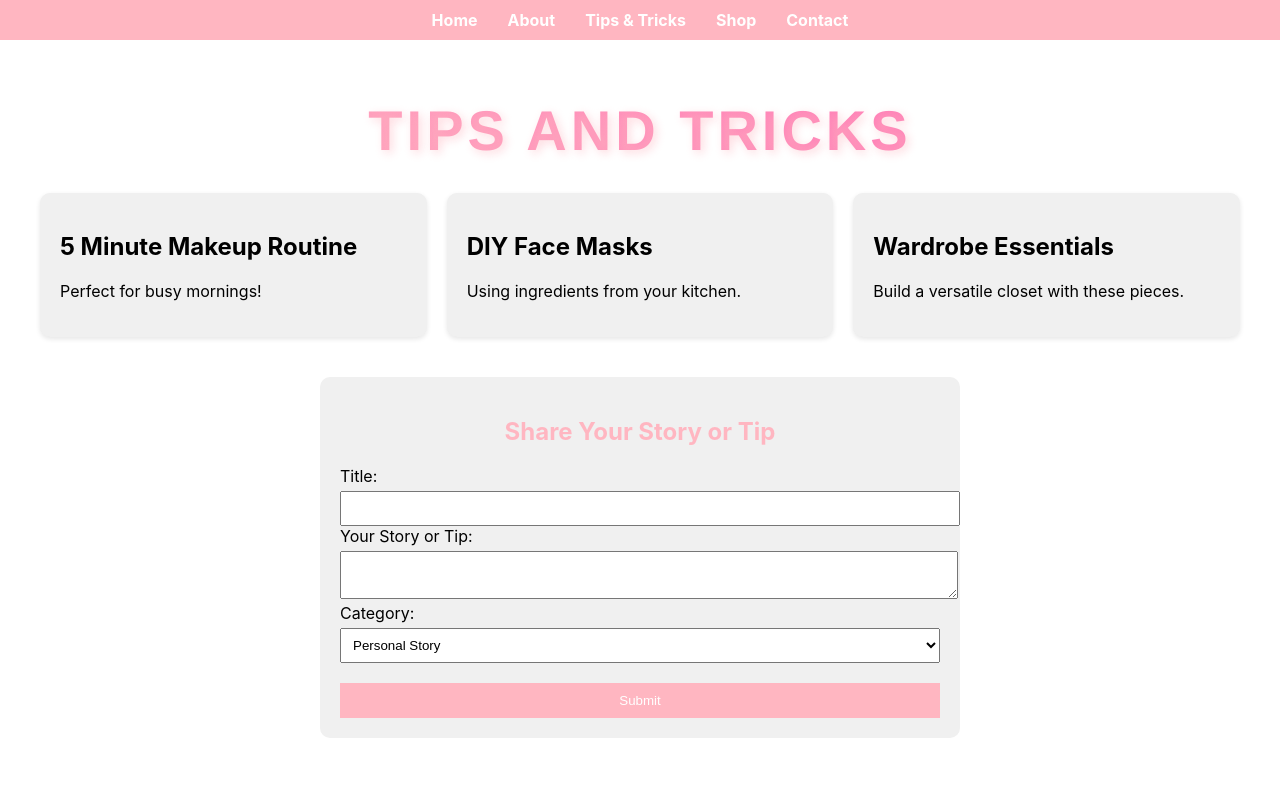
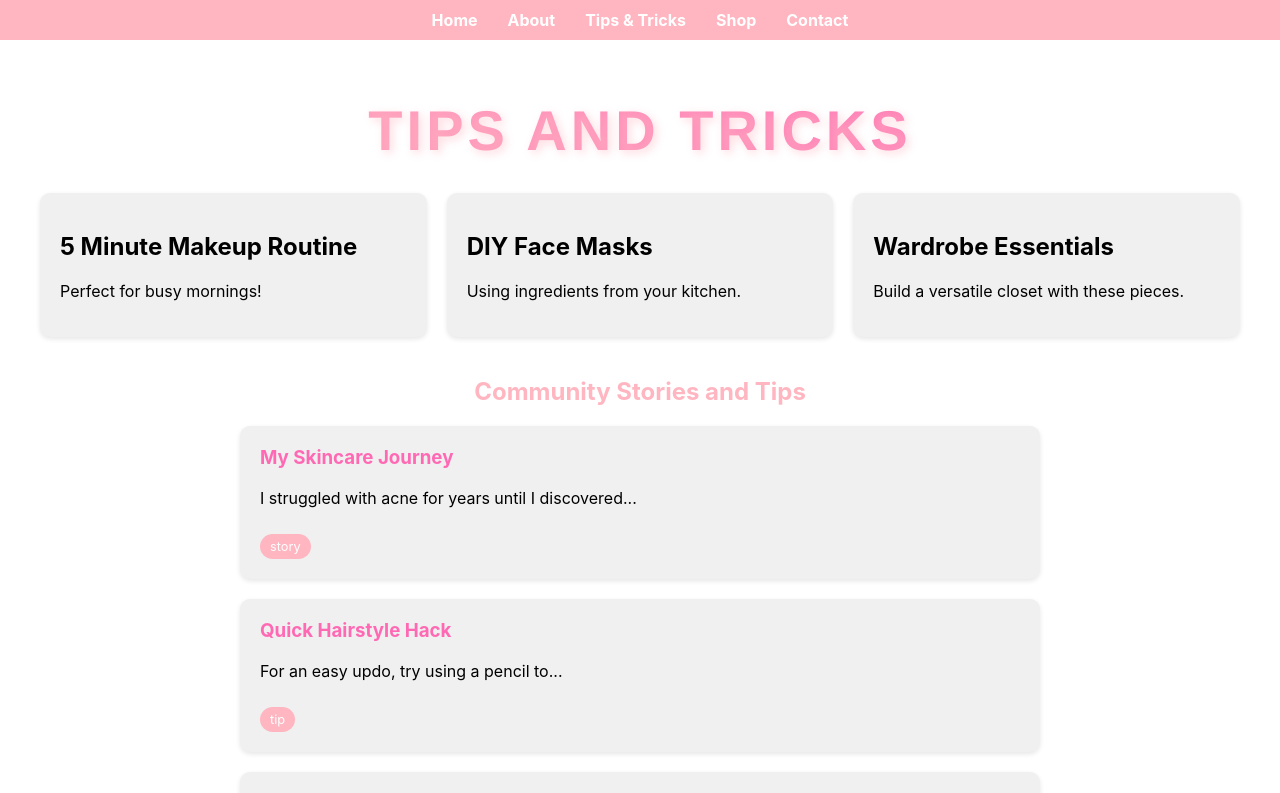
Before and after one commit to elizabethvilloria/blog, a React (Create React App) app: page /tips in a window 1280 px wide. Shown: the top 793 px of the page. Built offline with nearby package versions, Linux system fonts and the light colour scheme.

Commit message:
User Submissions added

```diff
--- a/src/App.css
+++ b/src/App.css
@@ -505,3 +505,36 @@ h1:hover {
 .submit-story button:hover {
   background-color: #FF69B4;
 }
+
+.user-submissions {
+  max-width: 800px;
+  margin: 40px auto;
+}
+
+.user-submissions h2 {
+  color: #FFB6C1;
+  text-align: center;
+}
+
+.submission-card {
+  background-color: #f0f0f0;
+  border-radius: 10px;
+  padding: 20px;
+  margin-bottom: 20px;
+  box-shadow: 0 2px 5px rgba(0,0,0,0.1);
+}
+
+.submission-card h3 {
+  color: #FF69B4;
+  margin-top: 0;
+}
+
+.category-tag {
+  display: inline-block;
+  background-color: #FFB6C1;
+  color: white;
+  padding: 5px 10px;
+  border-radius: 20px;
+  font-size: 0.8em;
+  margin-top: 10px;
+}
--- a/src/TipsAndTricks.js
+++ b/src/TipsAndTricks.js
@@ -1,5 +1,6 @@
 import React from 'react';
 import SubmitStory from './SubmitStory';
+import UserSubmissions from './UserSubmissions';
 
 const TipsAndTricks = () => {
   const tips = [
@@ -19,6 +20,7 @@ const TipsAndTricks = () => {
           </div>
         ))}
       </div>
+      <UserSubmissions />
       <SubmitStory />
     </div>
   );
--- /dev/null
+++ b/src/UserSubmissions.js
@@ -0,0 +1,31 @@
+import React, { useState, useEffect } from 'react';
+
+const UserSubmissions = () => {
+  const [submissions, setSubmissions] = useState([]);
+
+  useEffect(() => {
+    // In a real application, you would fetch this data from your server
+    // For now, we'll use some mock data
+    const mockSubmissions = [
+      { id: 1, title: "My Skincare Journey", content: "I struggled with acne for years until I discovered...", category: "story" },
+      { id: 2, title: "Quick Hairstyle Hack", content: "For an easy updo, try using a pencil to...", category: "tip" },
+      { id: 3, title: "Thrift Store Fashion Finds", content: "I found designer pieces at my local thrift store by...", category: "fashion" },
+    ];
+    setSubmissions(mockSubmissions);
+  }, []);
+
+  return (
+    <div className="user-submissions">
+      <h2>Community Stories and Tips</h2>
+      {submissions.map(submission => (
+        <div key={submission.id} className="submission-card">
+          <h3>{submission.title}</h3>
+          <p>{submission.content}</p>
+          <span className="category-tag">{submission.category}</span>
+        </div>
+      ))}
+    </div>
+  );
+};
+
+export default UserSubmissions;
```
